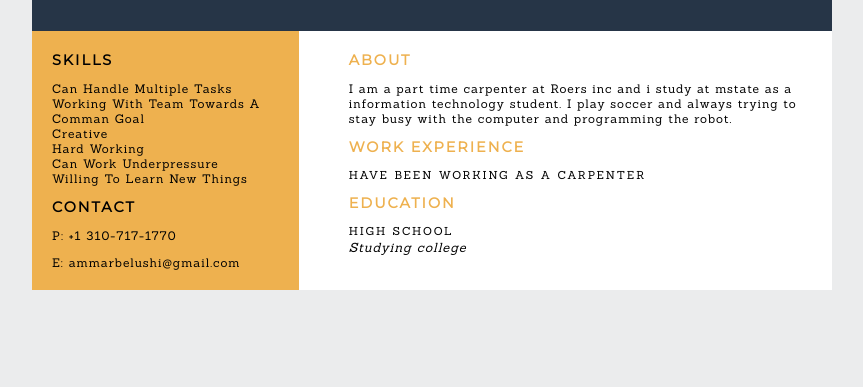
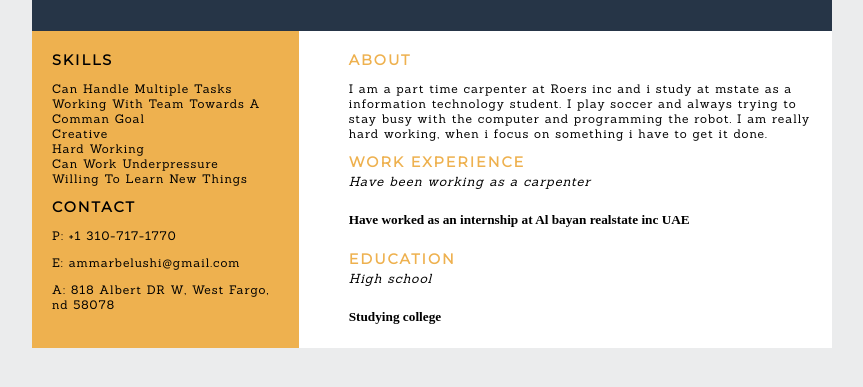
Before and after one commit to ammarbelushi/ammarbelushi.github.io, a plain HTML site: page index.html in a window 1280 px wide. Shown: the part 135-522 px from the top of the page, without its empty margins (208-1071 px from the left). Drawn offline with Linux system fonts and the light colour scheme.

Commit message:
Update index.html

```diff
--- a/index.html
+++ b/index.html
@@ -152,6 +152,7 @@
             <h2>contact</h2>
             <p>P: +1 310-717-1770</p>
             <p>E: ammarbelushi@gmail.com</p>
+            <p>A: 818 Albert DR W, West Fargo, nd 58078</P>
           </div>
         </div> <!-- end wrapper -->
       </div> <!-- end section-left -->
@@ -159,20 +160,26 @@
         <div class="wrapper">
           <div class="content">
             <h2>about</h2>
-            <p>I am a part time carpenter at Roers inc and i study at mstate as a information technology student. I play soccer and always trying to stay busy with the computer and programming the robot.</p>
+            <p>I am a part time carpenter at Roers inc and i study at mstate as a information technology student. I play soccer and always trying to stay busy with the computer and programming the robot.
+            I am really hard working, when i focus on something i have to get it done.</p>
           </div>
 
           <div class="content">
             <h2>work experience</h2>
 
-            <h3>Have been working as a carpenter</h3>
+            <h4>Have been working as a carpenter</h4>
+            <h5>Have worked as an internship at Al bayan realstate inc UAE</h5>
             </ul>
           </div>
 
           <div class="content">
             <h2>education</h2>
-            <h3>High school</h3>
-            <h4>Studying college</h4>
+            <h4>High school</h4>
+            <h5>Studying college</h5>
+
+
+
+
         </div>
         </div>
       </div> <!-- end section right -->
```
